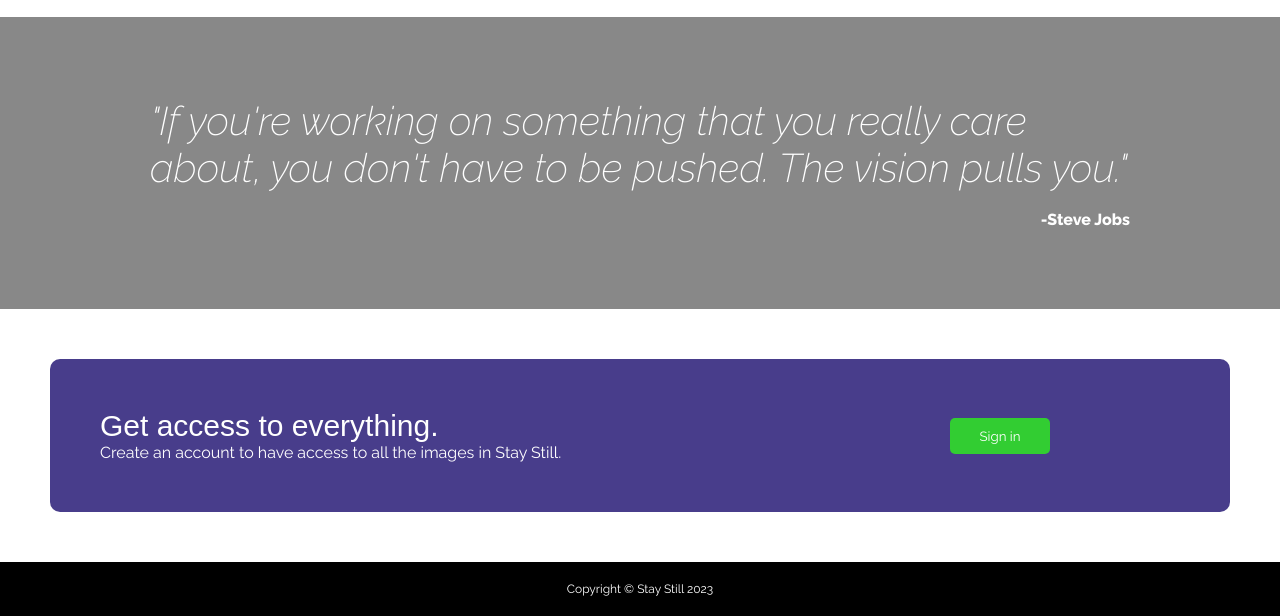
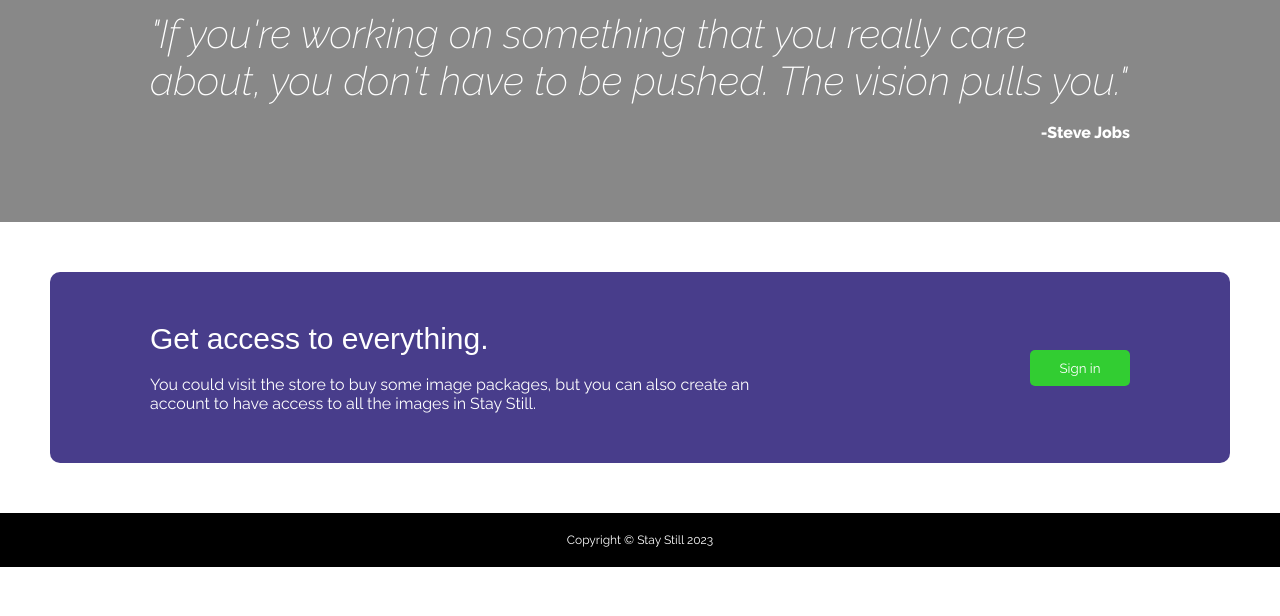
Before and after one commit to LundayMonday/landingpage-odin, a plain HTML site: page index.html in a window 1280 px wide. Shown: the part 724-1340 px from the top of the page. After the commit the page ends 1291 px from the top, so only its background shows below. Drawn offline with Linux system fonts and the light colour scheme; a web font is replaced by a local one.

Commit message:
Add more styling and edit html

```diff
--- a/index.html
+++ b/index.html
@@ -25,7 +25,9 @@
         <section class="header">
             <div class="header-text header-sec">
                 <h1 class="main-heading heading">The best resources for artists</h1>
+                <br>
                 <p class="content-text">Stay still is a collection of still images for artists. Practice the fundamentals with our gallery or keep our photos as reference for your next big project!</p>
+                <br>
                 <button class="go-store">Go to store</button>
             </div>
             <div class="header-img header-sec"><img src="https://media.istockphoto.com/id/1359822887/photo/designer-sketching-drawing-design-development-product-plan-draft-chair-armchair-wingback.jpg?s=612x612&w=0&k=20&c=Lsnum9JMJ3qw3A8XQu7Ih3WuncelDo96e4cA0jYDOnA=" alt="A skecthbook with some drawings"></div>
@@ -59,7 +61,7 @@
         <!--CALL TO ACTION-->
         <section class="call-to-action">
             <div class="action-box">
-                <p class="cat-sec"><span class="action-title heading">Get access to everything.</span><br><span class="action-text">Create an account to have access to all the images in Stay Still.</span></p>
+                <p class="cat-sec"><span class="action-title heading">Get access to everything.</span><br><br><span class="action-text">You could visit the store to buy some image packages, but you can also create an account to have access to all the images in Stay Still.</span></p>
                 <div class="cat-sec button"><button class="sign-in">Sign in</button></div>
             </div>
         </section>
--- a/styles.css
+++ b/styles.css
@@ -84,7 +84,7 @@ h1 {
 }
 
 .header-img > img {
-    width: 100%;
+    width: 80%;
 }
 
 /* colors */
@@ -111,6 +111,10 @@ nav,
 .random-img {
     display: flex;
     justify-content: space-between;
+}
+
+.sec-img {
+    width: 100%;
 }
 
 /* QUOTE */
@@ -155,7 +159,7 @@ nav,
 .action-box {
     display: flex;
     width: 100%;
-    padding: 50px;
+    padding: 50px 100px;
     background-color: darkslateblue;
     color: white;
     border-radius: 10px;
@@ -176,7 +180,7 @@ nav,
 
 .button {
     display: flex;
-    justify-content: center;
+    justify-content: flex-end;
     align-items: center;
 }
 
```
